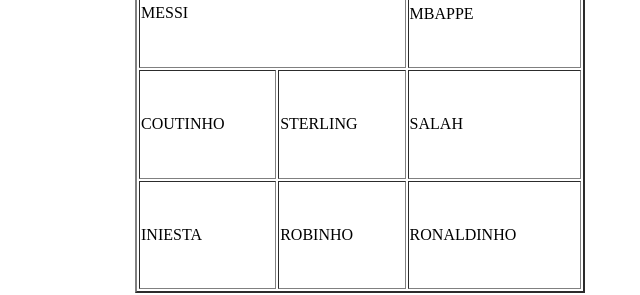
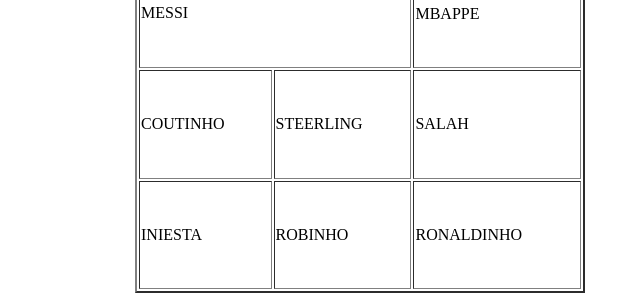
Before and after one commit to steven0989/2922, a plain HTML site: page index.html in a window 1280 px wide. Shown: the part 201-496 px from the top of the page, 280-920 px from the left. Drawn offline with Linux system fonts and the light colour scheme.

Commit message:
Update index.html

```diff
--- a/index.html
+++ b/index.html
@@ -5,7 +5,7 @@
 	<tr><td colspan="2" rowspan="2">MESSI</td></tr>TABLA DE LOS MEJORES JUGADORES </td>></tr>
 	<tr><td>MBAPPE</td></tr>
 
-	<tr><td>COUTINHO</td><td>STERLING</td><td>SALAH</td></tr>
+	<tr><td>COUTINHO</td><td>STEERLING</td><td>SALAH</td></tr>
 	<tr><td>INIESTA</td><td>ROBINHO</td><td>RONALDINHO</td></tr>
 
 </table>
```
